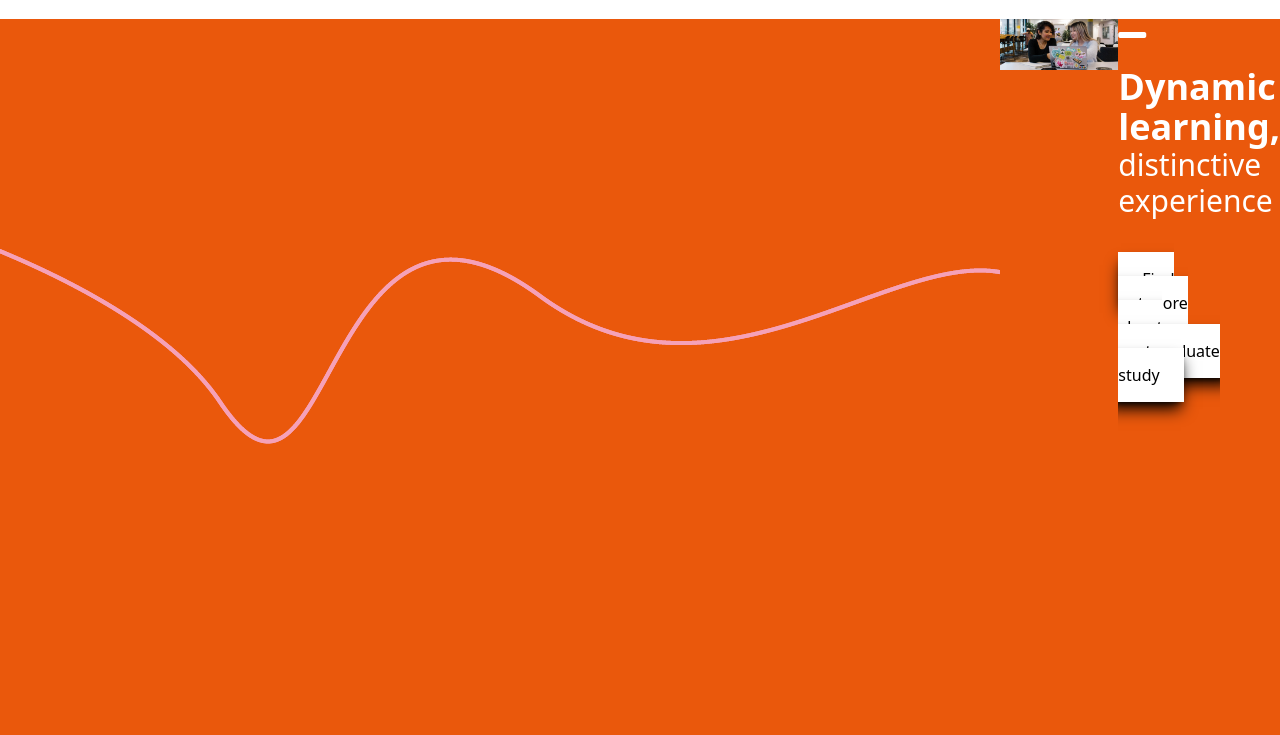
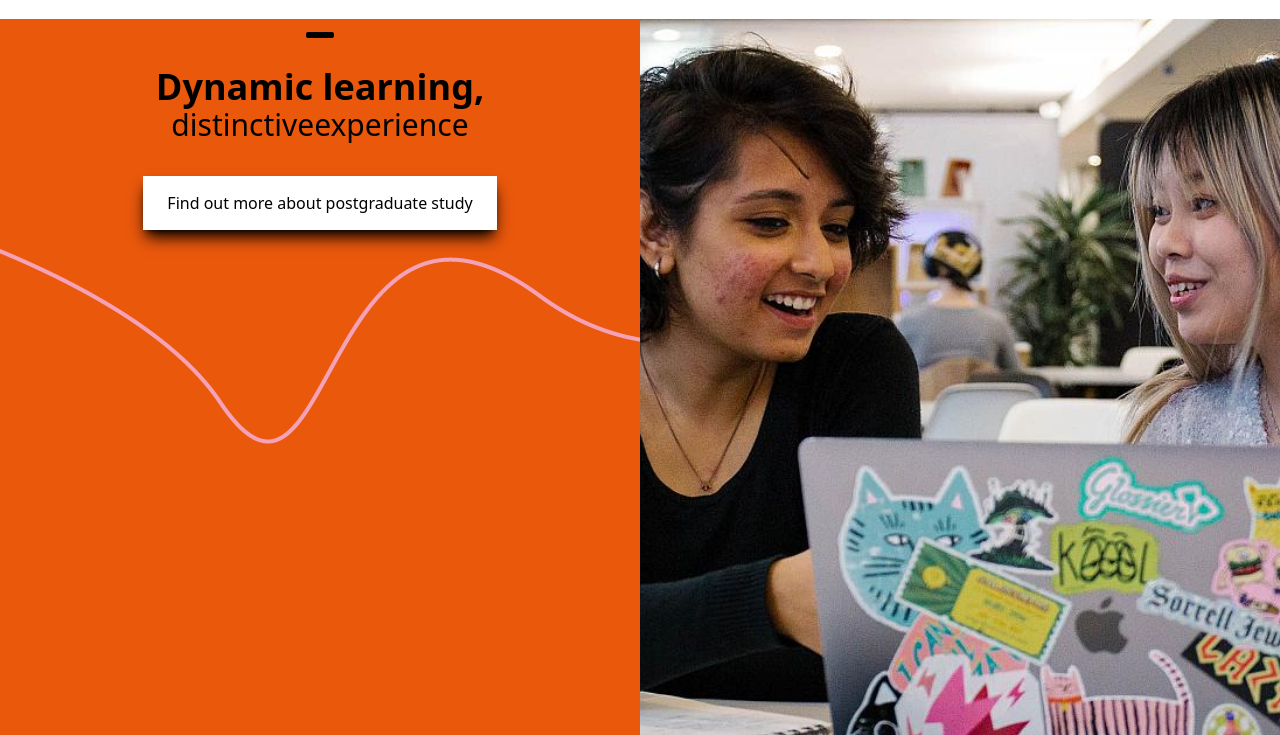
Before and after one commit to tuyishimejohnson/goldsmiths_clone, a website: page src/index.html in a window 1280 px wide. Shown: the part 65-800 px from the top of the page. Drawn offline with Linux system fonts and the light colour scheme.

Commit message:
Changed the website

```diff
--- a/src/index.html
+++ b/src/index.html
@@ -38,19 +38,19 @@
     <main>
         <section>
             <div class="bg-orange-600 relative h-screen">
-                <img src="images/outline-mob.png" alt="Curved" class="absolute">
-                <div class="flex absolute z-10">
-                    <img src="images/outline-mob.png" alt="Curved" class="">
-                    <div class="">
-                        <img src="images/Students-in-the-library.jpg" alt="Students" class="" >
+                <img src="images/outline-mob.png" alt="Curved" class="">
+                <div class="flex justify-between absolute top-0">
+
+                    <div class="w-1/2 flex flex-col justify-start items-center ">
+                        <i class="fa fa-minus fa-2x" aria-hidden="true"></i>
+                        <h1 class="text-4xl font-bold pt-4">Dynamic learning,</h1>
+                        <p class="text-3xl">distinctiveexperience</p>
+                        <div class=" pt-12"><a href="#" class="bg-white text-black px-6 py-4 shadow-black shadow-lg">Find out more about postgraduate study</a></div>
                     </div>
-                    <div class="text-white">
-                        <div class="flex flex-col w-1/2">
-                            <i class="fa fa-minus fa-2x" aria-hidden="true"></i>
-                            <h1 class="text-4xl font-bold pt-4">Dynamic learning,</h1>
-                            <p class="text-3xl">distinctive<br>experience</p>
-                            <div class=" pt-12"><a href="#" class="bg-white text-black px-6 py-4 shadow-black shadow-lg">Find out more about postgraduate study</a></div>
-                        </div>
+
+
+                    <div class="w-1/2">
+                        <img src="images/Students-in-the-library.jpg" alt="Students" class="h-screen object-cover" >
                     </div>
                 </div>
 
```
